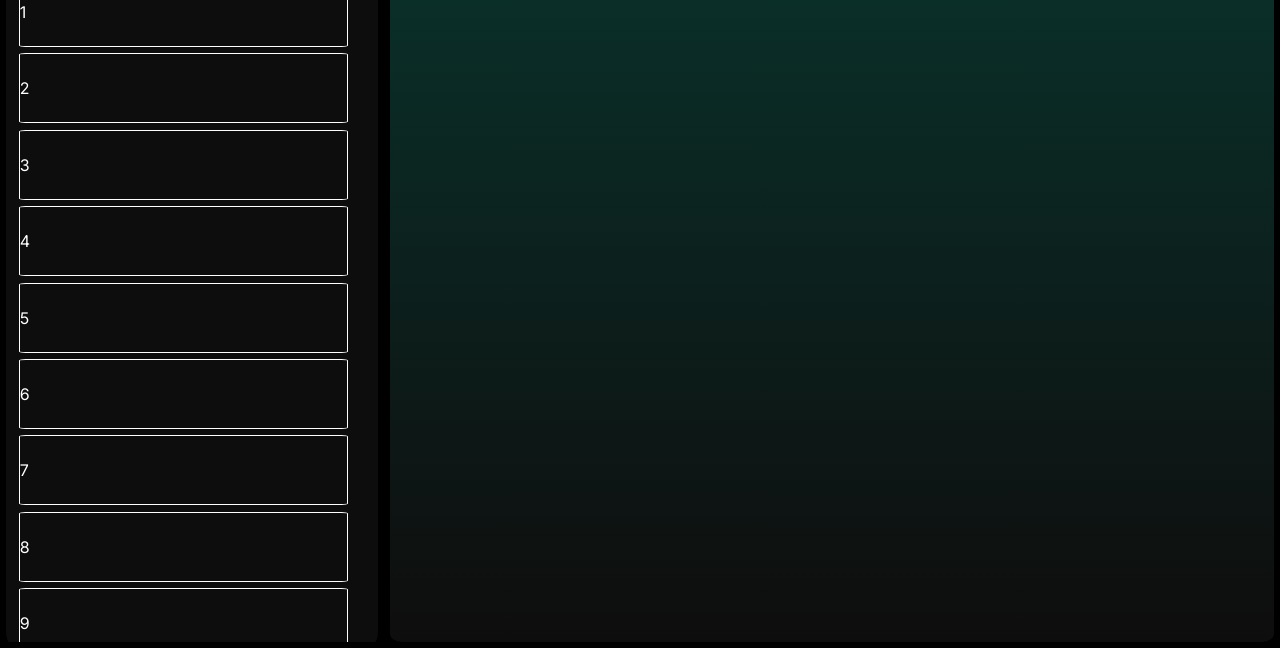
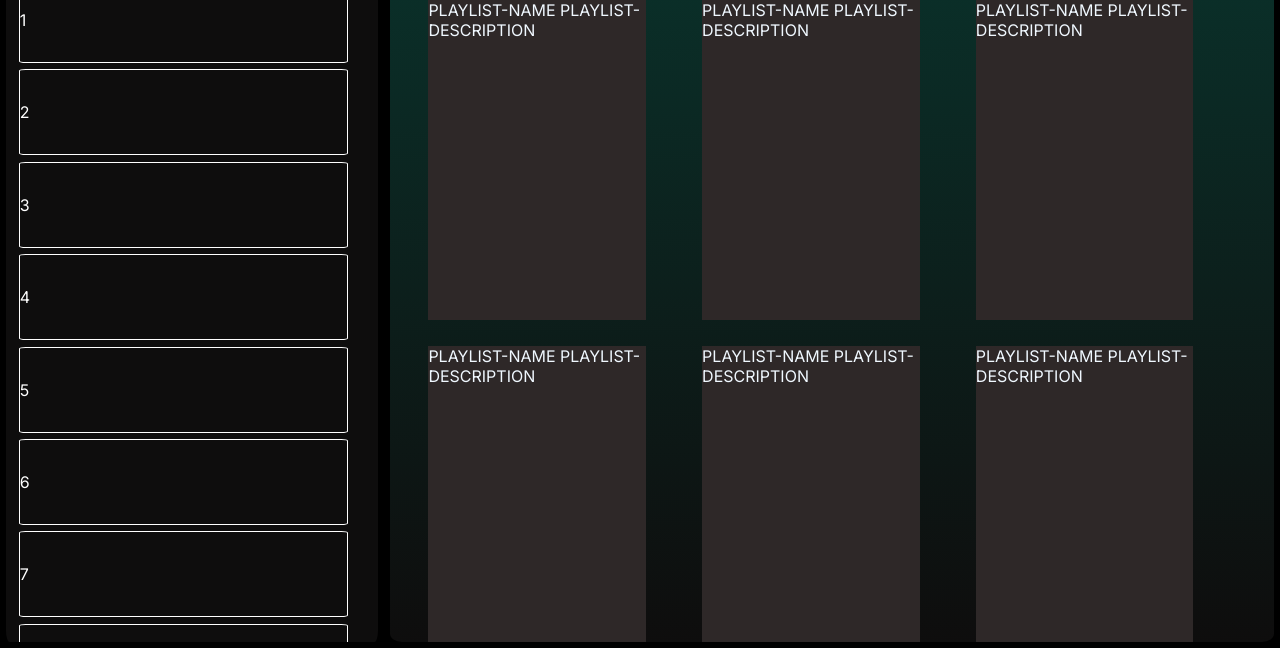
Before and after one commit to CoderFish1/Spotify-Clone, a plain HTML site: page index.html in a window 1280 px wide. Shown: the part 147-800 px from the top of the page. Drawn offline with Linux system fonts and the light colour scheme.

Commit message:
add playlist cards

```diff
--- a/index.html
+++ b/index.html
@@ -50,6 +50,48 @@
           <div class="Rheading">
             Spotify Playlist
           </div>
+          <div class="rightCards">
+            <div class="rCard">
+              <span class="playlist-name">PLAYLIST-NAME</span>
+              <span class="playlist-desc">PLAYLIST-DESCRIPTION</span>
+            </div>
+            <div class="rCard">
+              <span class="playlist-name">PLAYLIST-NAME</span>
+              <span class="playlist-desc">PLAYLIST-DESCRIPTION</span>
+            </div>
+            <div class="rCard">
+              <span class="playlist-name">PLAYLIST-NAME</span>
+              <span class="playlist-desc">PLAYLIST-DESCRIPTION</span>
+            </div>
+            <div class="rCard">
+              <span class="playlist-name">PLAYLIST-NAME</span>
+              <span class="playlist-desc">PLAYLIST-DESCRIPTION</span>
+            </div>
+            <div class="rCard">
+              <span class="playlist-name">PLAYLIST-NAME</span>
+              <span class="playlist-desc">PLAYLIST-DESCRIPTION</span>
+            </div>
+            <div class="rCard">
+              <span class="playlist-name">PLAYLIST-NAME</span>
+              <span class="playlist-desc">PLAYLIST-DESCRIPTION</span>
+            </div>
+            <div class="rCard">
+              <span class="playlist-name">PLAYLIST-NAME</span>
+              <span class="playlist-desc">PLAYLIST-DESCRIPTION</span>
+            </div>
+            <div class="rCard">
+              <span class="playlist-name">PLAYLIST-NAME</span>
+              <span class="playlist-desc">PLAYLIST-DESCRIPTION</span>
+            </div>
+            <div class="rCard">
+              <span class="playlist-name">PLAYLIST-NAME</span>
+              <span class="playlist-desc">PLAYLIST-DESCRIPTION</span>
+            </div>
+            <div class="rCard">
+              <span class="playlist-name">PLAYLIST-NAME</span>
+              <span class="playlist-desc">PLAYLIST-DESCRIPTION</span>
+            </div>
+          </div>
           <div class="playCards">
 
           </div>
--- a/style.css
+++ b/style.css
@@ -19,7 +19,7 @@ html {
 .logo img {
   width: 3.7vw;
   height: 6vh;
-  margin: 3vh 1vw;
+  margin: 1.4vh 1vw;
   display: block;
   max-height: 100%;
 }
@@ -81,10 +81,10 @@ ul li {
   margin: 2vh 1vw;
 }
 .Cards{
-  height: 15%;
+  height: 23%;
   width: 95%;
   margin: 0.5vw 0;
-  padding: 3vh 0vw;
+  padding: 4vh 0vw;
   border: 1px solid white;
   border-radius: 2%;
   color: white;
@@ -95,3 +95,18 @@ ul li {
   font-weight: bolder;
   margin: 2vh 1vw;
 }
+.rightCards{
+  height: 90%;
+  width: 90%;
+  margin-left: 3vw;
+  display: grid;
+  grid-template-columns: repeat(3, 1fr);
+  gap: 2vw;
+  overflow-y: scroll;
+}
+.rCard{
+  height: 40vh;
+  width: 17vw;
+  color: aliceblue;
+  background-color: rgb(46, 40, 40)
+}
```
